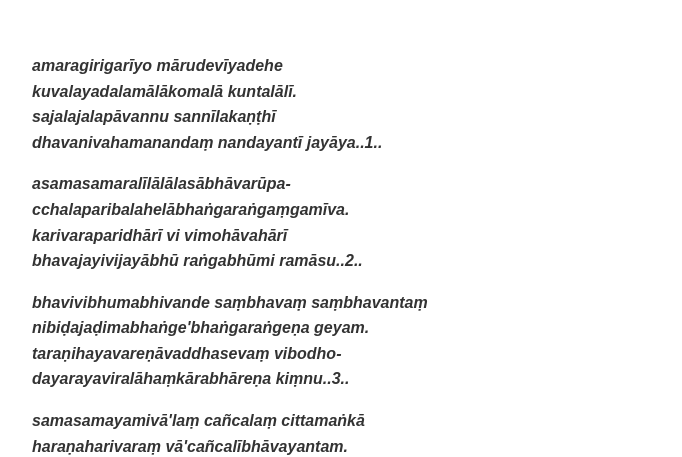
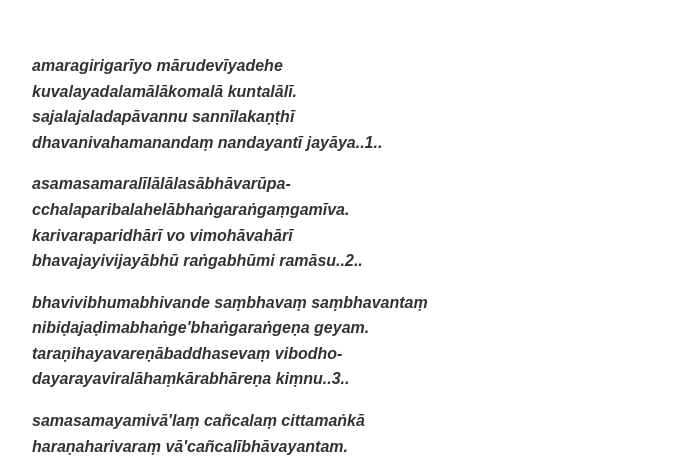
Before and after one commit to svyoma/svyoma.github.io, a Jekyll site: the page jaina-literature/misc-works/caturvimsatistavana_ratnasekhara.html, which Jekyll copies as it is, in a window 1280 px wide and 900 px high, scrolled down 1165 px. Shown: the part 152-609 px from the top of the window, without its empty margins (248-930 px from the left). Built offline with Jekyll 4.4.1, drawn with Linux system fonts in a browser that asks for light colours; some web fonts are replaced; some of the changed text lies outside the part shown.

Commit message:
Update caturvimsatistavana_ratnasekhara.html

```diff
--- a/jaina-literature/misc-works/caturvimsatistavana_ratnasekhara.html
+++ b/jaina-literature/misc-works/caturvimsatistavana_ratnasekhara.html
@@ -187,9 +187,9 @@
           </table>
           <h2 id="iast"; style="font-weight: bold; text-align: center;">Ratnaśekharasūri's Caturviṃśati-Jinastavana</h2>
           <div class="englishcont">
-            <p>amaragirigarīyo mārudevīyadehe<br /> kuvalayadalamālākomalā kuntalālī.<br /> sajalajalapāvannu sannīlakaṇṭhī<br /> dhavanivahamanandaṃ nandayantī jayāya..1..</p>
-            <p>asamasamaralīlālālasābhāvarūpa-<br /> cchalaparibalahelābhaṅgaraṅgaṃgamīva.<br /> karivaraparidhārī vi vimohāvahārī<br /> bhavajayivijayābhū raṅgabhūmi ramāsu..2..</p>
-            <p>bhavivibhumabhivande saṃbhavaṃ saṃbhavantaṃ<br /> nibiḍajaḍimabhaṅge'bhaṅgaraṅgeṇa geyam.<br /> taraṇihayavareṇāvaddhasevaṃ vibodho-<br /> dayarayaviralāhaṃkārabhāreṇa kiṃnu..3..</p>
+            <p>amaragirigarīyo mārudevīyadehe<br /> kuvalayadalamālākomalā kuntalālī.<br /> sajalajaladapāvannu sannīlakaṇṭhī<br /> dhavanivahamanandaṃ nandayantī jayāya..1..</p>
+            <p>asamasamaralīlālālasābhāvarūpa-<br /> cchalaparibalahelābhaṅgaraṅgaṃgamīva.<br /> karivaraparidhārī vo vimohāvahārī<br /> bhavajayivijayābhū raṅgabhūmi ramāsu..2..</p>
+            <p>bhavivibhumabhivande saṃbhavaṃ saṃbhavantaṃ<br /> nibiḍajaḍimabhaṅge'bhaṅgaraṅgeṇa geyam.<br /> taraṇihayavareṇābaddhasevaṃ vibodho-<br /> dayarayaviralāhaṃkārabhāreṇa kiṃnu..3..</p>
             <p>samasamayamivā'laṃ ca&ntilde;calaṃ cittamaṅkā<br /> haraṇaharivaraṃ vā'ca&ntilde;calībhāvayantam.<br /> urasi virasabhāvaṃ hanta hantuṃ turīyaṃ<br /> tamariharamaṇīyaṃ dhāraṇīyaṃ dhare'ham..4..</p>
             <p>asamasamayapārāvārapārīnarīṇa-<br /> cchalacaraṇadhurīṇacchannamacchinnamīḍe.<br /> mahimabharaniruddhāmaṅgalaṃ maṅgalābhū-<br /> vibhumidamasubaddhaṃ maṅgalākāraṇaṃ tu..5..</p>
             <p>tamudayagiricūlācumbi bhūcchāyabhūri-<br /> cchidurataraṇibimbābhaṅgadhāmābhirāmam.<br /> sahabhavamiva rāgaṃ kuṅkumābhaṃ vahantaṃ<br /> vaha vidurasusīmāsaṃbhavaṃ devadevam..6..</p>
```
Also changed, not shown: other parts of jaina-literature/misc-works/caturvimsatistavana_ratnasekhara.html (+3 -3 lines).
